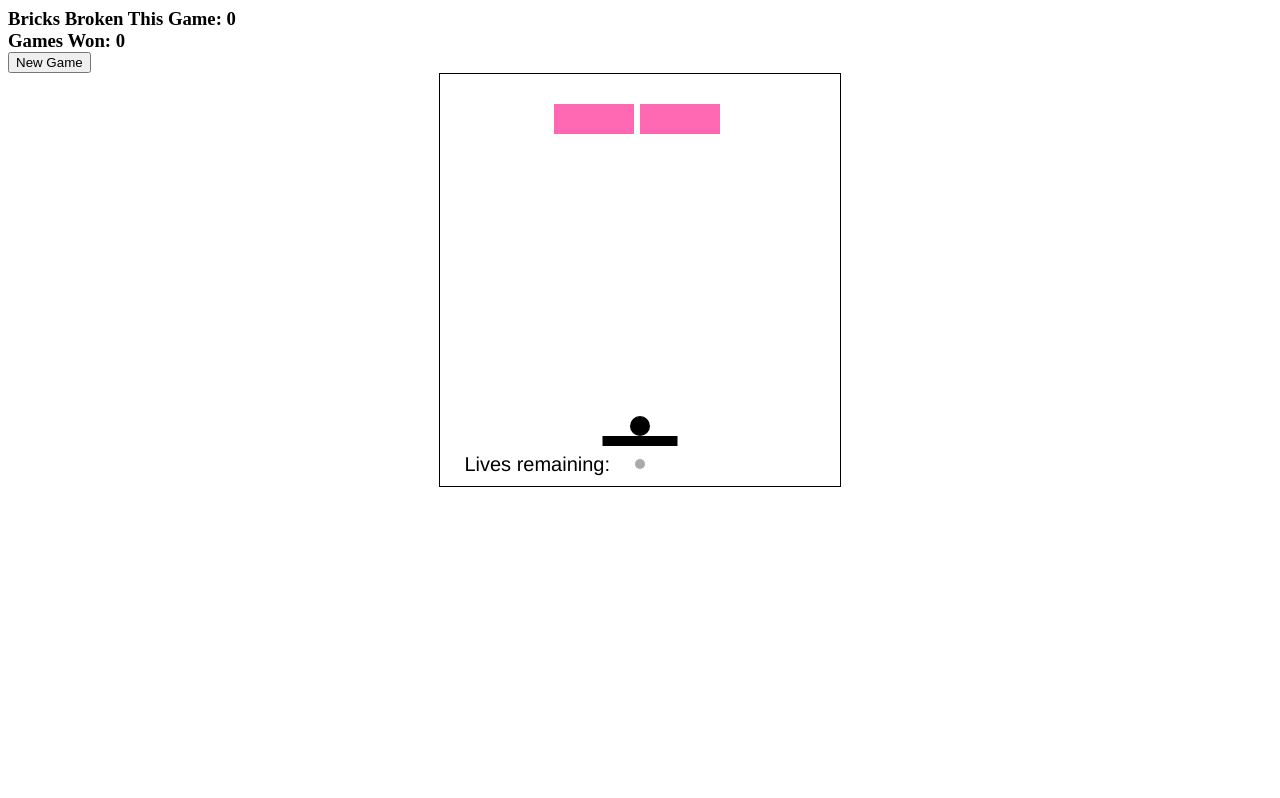
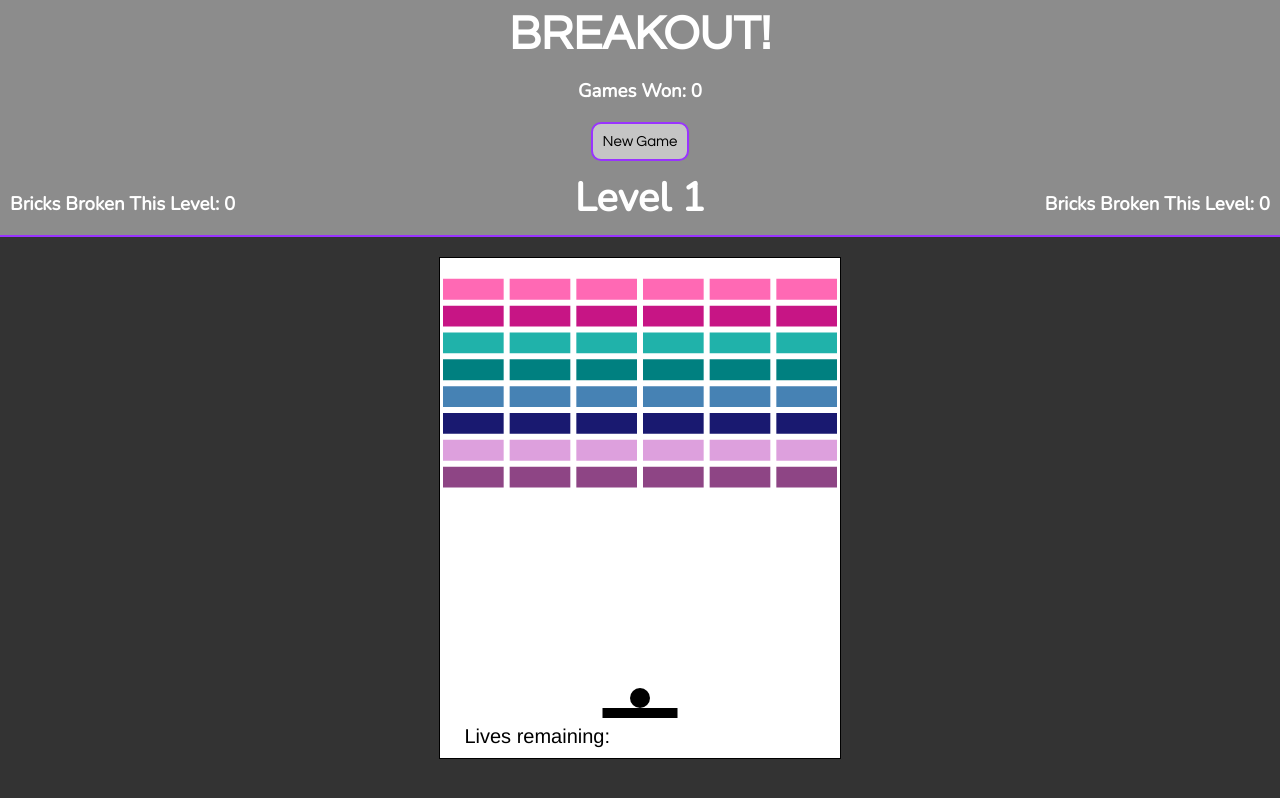
Before and after one commit to hippoish/breakout, a plain HTML site: page index.html in a window 1280 px wide. Both pictures are taken after a click on the button "New Game". Drawn offline with nearby package versions, Linux system fonts and the light colour scheme; a web font is replaced by a local one.

Commit message:
added sounds, leveling up works, gameOver/youWin working

```diff
--- a/css/style.css
+++ b/css/style.css
@@ -1,48 +1,71 @@
-document {
-  padding: 0;
+body {
   margin: 0;
+  background: rgba(0,0,0,0.8);
+  color: #ffffff;
+  font-family: 'Nunito', 'Century Gothic', sans-serif;
+  text-align: center;
+}
+
+header {
+  background: rgba(170, 170, 170, .75);
+  border-bottom: 2px solid #9933ff;
+}
+
+h1 {
+  font-family: 'Candal', 'Century Gothic', sans-serif;
+  font-size: 3em;
+  margin: 0 auto;
 }
 
 #score-board {
   margin: auto;
   display: block;
+  padding: 10px;
 }
 
-header {
-  margin: auto;
+#new-game {
+  display: block;
+  margin: 15px auto 10px;
+  background-color: rgba(255, 255, 255, 0.5);
+  padding: 10px;
+  border: 2px solid #9933ff;
+  border-radius: 10px;
+  color: #000000;
+  cursor: pointer;
+  font-family: 'Nunino', 'Century Gothic', sans-serif;
+  font-size: 15px;
 }
 
-/*#new-game {
-  height:20px;
-  width:100px;
-  margin: -20px -50px;
-  position:relative;
-  top:50%;
-  left:50%;
+.score {
+  margin: auto;
+  display: inline-block;
+}
+/*
+#game-score, #level {
+  float: left;
 }*/
 
-.score {
-display: block;
-margin: auto;
+#game-score, #level-score {
+  line-height: 3.6em
 }
 
-#game {
-  height: 412;
-  width: 400;
-  margin: auto;
+#level {
+  font-size: 2.5em;
+  margin: 0 15px auto;
+}
+
+#game-score {
+  float: left;
+}
+
+#level-score {
+  float: right;
 }
 
 #board {
+  clear: both;
   border: 1px solid black;
   display: block;
-  margin: auto;
+  margin: 20px auto;
   background: white;
 }
-
-#game-over {
-  text-align: center;
-  margin: auto;
-  position: absolute;
-  top: 50%;
-  left: 50%;
-}
--- a/index.html
+++ b/index.html
@@ -1,18 +1,31 @@
 <!DOCTYPE html>
-<html lang="en">
+<html lang='en'>
+
 <head>
-  <link rel="stylesheet" href="css/style.css">
-  <meta charset="UTF-8">
+  <link rel='stylesheet' href='css/style.css'>
+  <link rel='stylesheet' type='text/css' href='https://fonts.googleapis.com/css?family=Candal'>
+  <link rel='stylesheet' type='text/css' href='https://fonts.googleapis.com/css?family=Nunito'>
+  <meta charset='UTF-8'>
   <title>Breakout! WDI-SM-24 Project 1</title>
 </head>
+
 <body>
-  <header id="score-board">
 
+  <header id='score-board'>
+    <h1>BREAKOUT!</h1>
+    <h3 id='game-count'>Games Won: 0</h3>
+    <button id='new-game'>New Game</button>
+    <h3 class='score' id='game-score'>Bricks Broken This Game: 0</h3>
+    <h2 class="score" id="level">Level 1</h2>
+    <h3 class="score" id="level-score">Bricks Broken This Level: 0</h3>
   </header>
+
   <div id='game'>
-    <canvas id="board"></canvas>
+    <canvas id='board'></canvas>
   </div>
-<script src="https://ajax.googleapis.com/ajax/libs/jquery/1.12.4/jquery.min.js"></script>
+
+<script src='https://ajax.googleapis.com/ajax/libs/jquery/1.12.4/jquery.min.js'></script>
 <script src='js/main.js'></script>
 </body>
+
 </html>
--- a/js/main.js
+++ b/js/main.js
@@ -10,10 +10,10 @@
 
 // CONSTANTS
 // score
-var START_LIVES = 2;
+var START_LIVES = 1;
 // canvas
 var WIDTH = 400;
-var HEIGHT = 412;
+var HEIGHT = 500;
 // ball
 var BALL_RADIUS = 10;
 var BALL_SPEED = 2;
@@ -25,11 +25,11 @@ var PADDLE_SPEED = 7;
 var BOUNCE_INFLUENCE = 0.75;
 // bricks
 // brick dimensions could depend on how many the user wants, ie get bigger when there are fewer so they take up an adequate portion of the screen; would possibly involve using ranges to decide how big to make bricks depending which range the requests fall in. Could also ask for user input for rows and columns
-var BRICK_WIDTH = 80;
-var BRICK_HEIGHT = 30;
+var NUM_ROWS = 8;
+var NUM_COLUMNS = 6;
 var BRICK_PADDING = 6;
-var NUM_ROWS = 1;
-var NUM_COLUMNS = 2;
+var BRICK_HEIGHT = HEIGHT / (3 * NUM_ROWS);
+var BRICK_WIDTH = WIDTH / NUM_COLUMNS - BRICK_PADDING;
 // contains as many colors as the max number of allowable rows
 var BRICK_COLORS = ['hotPink', 'mediumVioletRed', 'lightSeaGreen', 'teal', 'steelBlue', 'midnightBlue', 'plum', '#8E4585', 'purple'];
 
@@ -42,10 +42,15 @@ canvas.height = HEIGHT;
 
 // VARIABLES
 // score
-var score = 0;
+var levelScore = 0;
+var gameScore = 0;
 var wins = 0;
 var lives = START_LIVES;
 var isGameOver = false;
+var isLevelOver = false;
+var level = 1;
+// number of bricks to be broken on the current level; starts as rows*columns level 1
+var maxPoints = NUM_ROWS * NUM_COLUMNS;
 // paddle
 // user controls for paddle
 var rightPressed = false;
@@ -93,15 +98,15 @@ var brick = {
 };
 
 // make scoreboard display
-var $newGameButton = $('<button id="new-game">New Game</button>');
-$('header').prepend($newGameButton);
-var $gamesWon = $('<h3 class="score" id="game-count">Games Won: 0</h3>');
-$('header').prepend($gamesWon);
-var $gameScore = $('<h3 class="score" id="game-score">Bricks Broken This Game: 0</h3>');
-$('header').prepend($gameScore);
+var $gamesWon = $('#game-count>');
+var $newGameButton = $('#new-game');
+var $gameScore = $('#game-score');
+var $levelDisplay = $('#level');
+var $levelScore = $('#level-score');
 
 // EVENT LISTENERS
 // ball launch
+function addListeners() {
   $(document).keypress(spacebarLaunchHandler);
   $('#board').click(clickLaunchHandler);
   // paddle control (keyboard)
@@ -111,6 +116,7 @@ $(document).keyup(keyUpHandler);
   $('#board').mousemove(mouseMoveHandler);
   // new game button
   $newGameButton.click(newGameHandler);
+}
 
 // EVENT FUNCTIONS
 // launch ball on spacebar press
@@ -152,11 +158,12 @@ function mouseMoveHandler(event) {
   }
 }
 
-// function for reseting board, score, and animation
+// function for reseting board, score, and animation when the new game button is clicked
 function newGameHandler() {
-  console.log('button clicked!')
-  score = 0;
-  $gameScore.text('Bricks Broken This Game: ' + score);
+  gameScore = 0;
+  $gameScore.text('Bricks Broken This Game: ' + gameScore);
+  levelScore = 0;
+  $gameScore.text('Bricks Broken This Level: ' + levelScore);
   lives = START_LIVES;
   ball.x = canvas.width / 2;
   ball.y = canvas.height - 60;
@@ -176,6 +183,7 @@ function newGameHandler() {
 function draw() {
   // clear the canvas
   ctx.clearRect(0,0,canvas.width, canvas.height)
+  addListeners();
   makeBricks();
   makeBall();
   makePaddle();
@@ -224,7 +232,7 @@ function draw() {
     ball.x += ball.xSpeed;
     ball.y += ball.ySpeed;
   }
-  if (!isGameOver) {
+  if (!isGameOver && !isLevelOver) {
     // if the game isn't over, keep redrawing the canvas frame by frame
     requestAnimationFrame(draw);
   }
@@ -238,7 +246,7 @@ function makeBricks() {
   for (var i = 0; i < NUM_ROWS; i++) {
     for (var j = 0; j < NUM_COLUMNS; j++) {
       if (allBricks[i][j].status === 1) {
-        var brickX = (canvas.width - (NUM_COLUMNS * (brick.w + BRICK_PADDING))) / 2 + j * (brick.w + BRICK_PADDING);
+        var brickX = BRICK_PADDING / 2 + j * (brick.w + BRICK_PADDING);
         var brickY = brick.h + (i * (brick.h + BRICK_PADDING));
         allBricks[i][j].x = brickX;
         allBricks[i][j].y = brickY;
@@ -275,7 +283,7 @@ function makePaddle() {
   ctx.closePath();
 }
 
-//  each frame, check for collisions with bricks
+// each frame, check for collisions with bricks
 function collisionDetection() {
   for (var i = 0; i < NUM_ROWS; i++) {
     for (var j = 0; j < NUM_COLUMNS; j++) {
@@ -288,13 +296,21 @@ function collisionDetection() {
           // reverse the vertical direction of the ball
           ball.ySpeed = -ball.ySpeed;
           // set brick status to 0, ie already been hit
-          thisBrick.status = 0;
-          // increase the score for the current game
-          score++;
-          $gameScore.text('Bricks Broken This Game: ' + score);
+          thisBrick.status--;
+          // increase the score for the current game and overall
+          gameScore++;
+          levelScore++;
+          $gameScore.text('Bricks Broken This Game: ' + gameScore);
+          $levelScore.text('Bricks Broken This Level: ' + levelScore)
           // if all bricks are broken run the win function
-          if (score === NUM_ROWS * NUM_COLUMNS) {
+
+          if (levelScore === maxPoints) {
+            if (level === 4) {
               youWin();
+            }
+            else {
+              endLevel();
+            }
           }
         }
       }
@@ -336,12 +352,115 @@ function checkLives(){
   }
 }
 
+// var defining brick pattern for each level
+var levels = [
+            // level 1 pattern array
+            [
+            [1, 1, 1, 1, 1, 1],
+            [1, 1, 1, 1, 1, 1],
+            [1, 1, 1, 1, 1, 1],
+            [1, 1, 1, 1, 1, 1],
+            [1, 1, 1, 1, 1, 1],
+            [1, 1, 1, 1, 1, 1],
+            [1, 1, 1, 1, 1, 1],
+            [1, 1, 1, 1, 1, 1],
+            [1, 1, 1, 1, 1, 1],
+          ],
+          // level 2 pattern array
+          [
+            [1, 0, 0, 0, 0, 1],
+            [1, 0, 0, 0, 0, 1],
+            [1, 1, 1, 1, 1, 1],
+            [0, 1, 1, 1, 1, 0],
+            [0, 0, 1, 1, 0, 0],
+            [1, 1, 1, 1, 1, 1],
+            [1, 1, 0, 0, 1, 1],
+            [1, 0, 0, 0, 0, 1],
+            [0, 0, 0, 0, 0, 0],
+          ],
+          // level 3 pattern array
+          [
+            [0, 0, 1, 1, 0, 0],
+            [0, 1, 1, 1, 1, 0],
+            [1, 1, 1, 1, 1, 1],
+            [0, 1, 1, 1, 1, 0],
+            [0, 0, 1, 1, 0, 0],
+            [0, 1, 1, 1, 1, 0],
+            [0, 0, 1, 1, 0, 0],
+            [0, 1, 1, 1, 1, 0],
+            [0, 0, 1, 1, 0, 0],
+          ],
+          // level 4 pattern array
+          [
+            [1, 1, 1, 1, 1, 1],
+            [1, 1, 0, 0, 1, 1],
+            [1, 1, 0, 0, 1, 1],
+            [0, 1, 1, 1, 1, 0],
+            [1, 1, 0, 0, 1, 1],
+            [1, 1, 1, 1, 1, 1],
+            [0, 0, 1, 1, 0, 0],
+            [1, 1, 1, 1, 1, 1],
+            [0, 1, 1, 1, 1, 0],
+          ]
+        ];
+
+// runs when the user has broken all the bricks
+function endLevel() {
+  // increment the level and set isLevelOver to true
+  level++;
+  isLevelOver = true;
+  // play level up noise
+  $levelUpNoise = $('<audio controls autoplay> <source src="assets/mario-slide.wav" type="audio/wav">Your brower SUCKS so it does not support the mario slide noise</audio>')
+  // $('body').append($levelUpNoise);
+  // add level up message to canvas
+  ctx.font = 'bold 50px Helvetica';
+  ctx.fillStyle = '#000000';
+  ctx.textAlign = 'center'
+  ctx.fillText('Level Up', canvas.width / 2, (BRICK_HEIGHT + BRICK_PADDING) * (NUM_ROWS + 2) - 0.5 * BRICK_HEIGHT);
+  // click to continue message
+  ctx.font = '20px Helvetica';
+  ctx.fillStyle = '#000000';
+  ctx.textAlign = 'center'
+  ctx.fillText('Click Anywhere To Continue', canvas.width / 2, (BRICK_HEIGHT + BRICK_PADDING) * (NUM_ROWS + 2)) + BRICK_HEIGHT;
+  // add click listener to canvas
+  $('canvas').on('click', levelUp);
+}
+
+function levelUp() {
+  // return level score to zero
+  levelScore = 0;
+  // change the level label to the new level
+  $('#level').text('Level ' + level);
+  // set the brick statuses for the next level
+  for (var i = 0; i < NUM_ROWS; i++) {
+    for (var j = 0; j < NUM_COLUMNS; j++) {
+      allBricks[i][j].status = levels[level-1][i][j];
+    }
+  }
+  // based on brick statuses, calculate how many points will beat the level
+  maxPoints = 0;
+  for (var i = 0; i < NUM_ROWS; i++) {
+    for (var j = 0; j < NUM_COLUMNS; j++) {
+      maxPoints += allBricks[i][j].status;
+    }
+  }
+  ball.x = canvas.width / 2;
+  ball.y = canvas.height - 60;
+  paddle.x = canvas.width / 2 - paddle.w / 2;
+  ball.new = true;
+  isLevelOver = false;
+  $('canvas').off('click');
+  // restart animation
+  draw();
+
+}
+
 function youWin() {
   // increment game win counter and display it
   wins++;
   $gamesWon.text('Games Won: ' + wins);
   // display win message
-  ctx.font = '30px Helvetica';
+  ctx.font = 'bold 50px Helvetica';
   ctx.fillStyle = '#000000';
   ctx.textAlign = 'center'
   ctx.fillText('You Win!!!', canvas.width / 2, canvas.height / 2);
@@ -350,11 +469,14 @@ function youWin() {
 }
 
 function gameOver() {
+  // play sad trombone noise
+  $sadTromboneNoise = $('<audio controls autoplay> <source src="assets/wah-wah-sad-trombone.wav" type="audio/wav">Your brower SUCKS so it does not support the sad trombone noise</audio>')
+  // $('body').append($sadTromboneNoise);
   // display game over message
-  ctx.font = '30px Helvetica';
+  ctx.font = 'bold 50px Helvetica';
   ctx.fillStyle = '#000000';
   ctx.textAlign = 'center'
-  ctx.fillText('Game Over', canvas.width / 2, canvas.height / 2);
+  ctx.fillText('Game Over', canvas.width / 2, (BRICK_HEIGHT + BRICK_PADDING) * (NUM_ROWS + 1.5));
   // reset ball.new to true so it will wait for launch
   ball.new = true;
   // reset isGameOver to true so drawing will pause
```
Also changed, not shown: 2 other files. Lines whose indentation alone changed are shown as unchanged.
